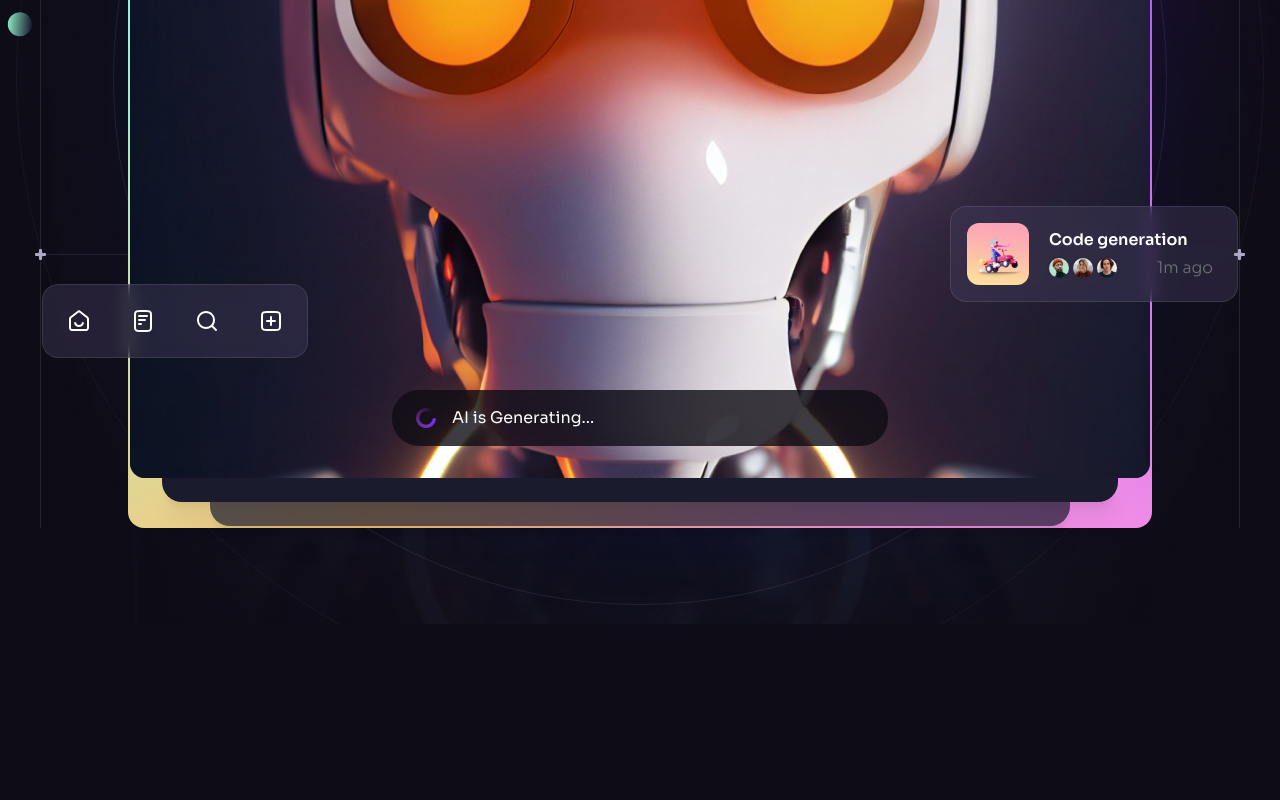
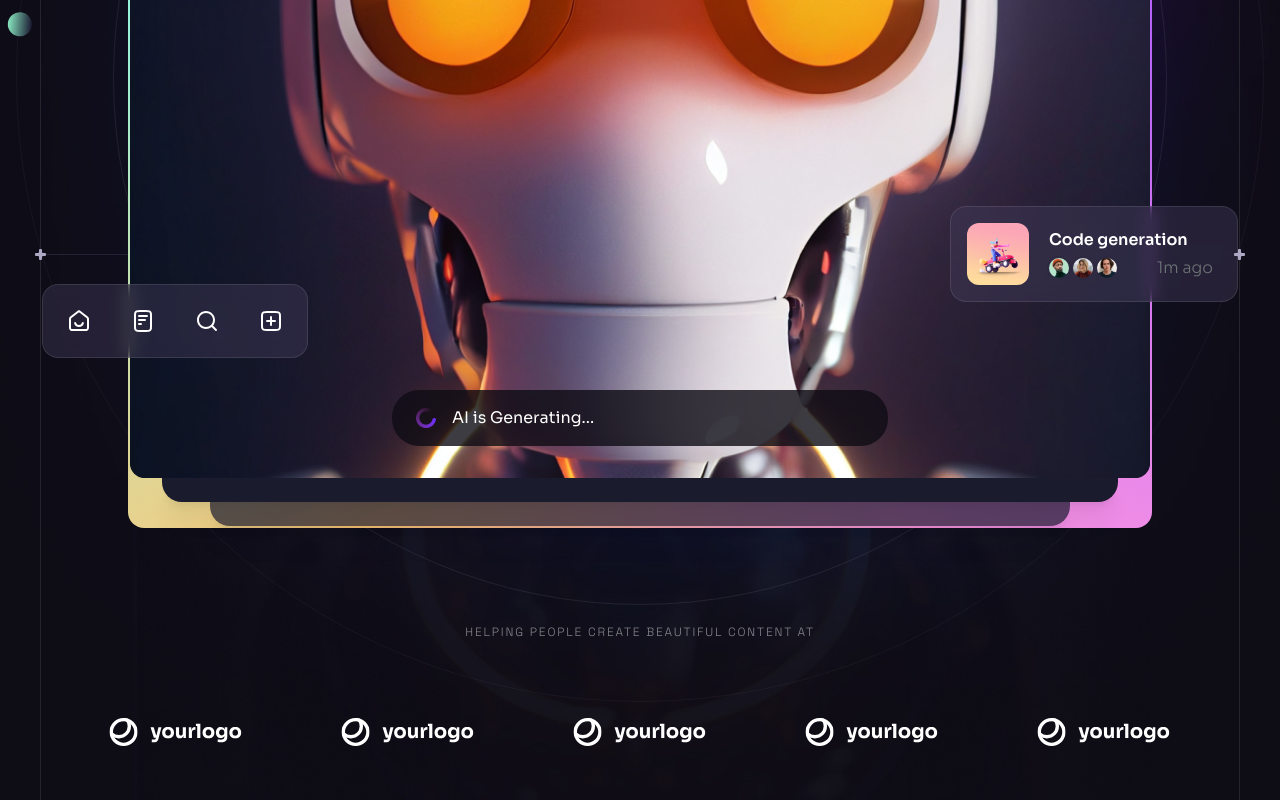
Before and after one commit to Nathan-Mwai/brainwave-clone, a React (Vite) app: page / in a window 1280 px wide. Shown: the part 630-1430 px from the top of the page. Before the commit the page ends 1254 px from the top, so only its background shows below. Built offline with nearby package versions, Linux system fonts and the light colour scheme.

Commit message:
finished making the hero section

```diff
--- /dev/null
+++ b/src/components/CompanyLogos.jsx
@@ -0,0 +1,18 @@
+import { companyLogos } from "../constants"
+
+const CompanyLogos = ({className}) => {
+  return (
+    <div className={className}>
+    <h5 className="tagline mb-6 text-center text-n-1/50">Helping people create beautiful content at</h5>
+    <ul className="flex">
+        {companyLogos.map((logo, index)=>(
+            <li key={index} className="flex items-center justify-center flex-1 h-[8.5rem]">
+                <img src={logo} width={134} height={28} alt={logo} />
+            </li>
+        ))}
+    </ul>
+    </div>
+  )
+}
+
+export default CompanyLogos
--- a/src/components/Hero.jsx
+++ b/src/components/Hero.jsx
@@ -7,6 +7,7 @@
 import { useRef } from 'react'
 import Generating from './Generating'
 import Notification from './Notification'
+import CompanyLogos from './CompanyLogos'
 const Hero = () => {
 
     const parallaxRef = useRef(null)
@@ -65,6 +66,8 @@
                 </div>
                 <BackgroundCircles/>
             </div>
+
+            <CompanyLogos className="hidden relative z-10 mt-20 lg:block"/>
         </div>
         <BottomLine/>
     </Section>
```
